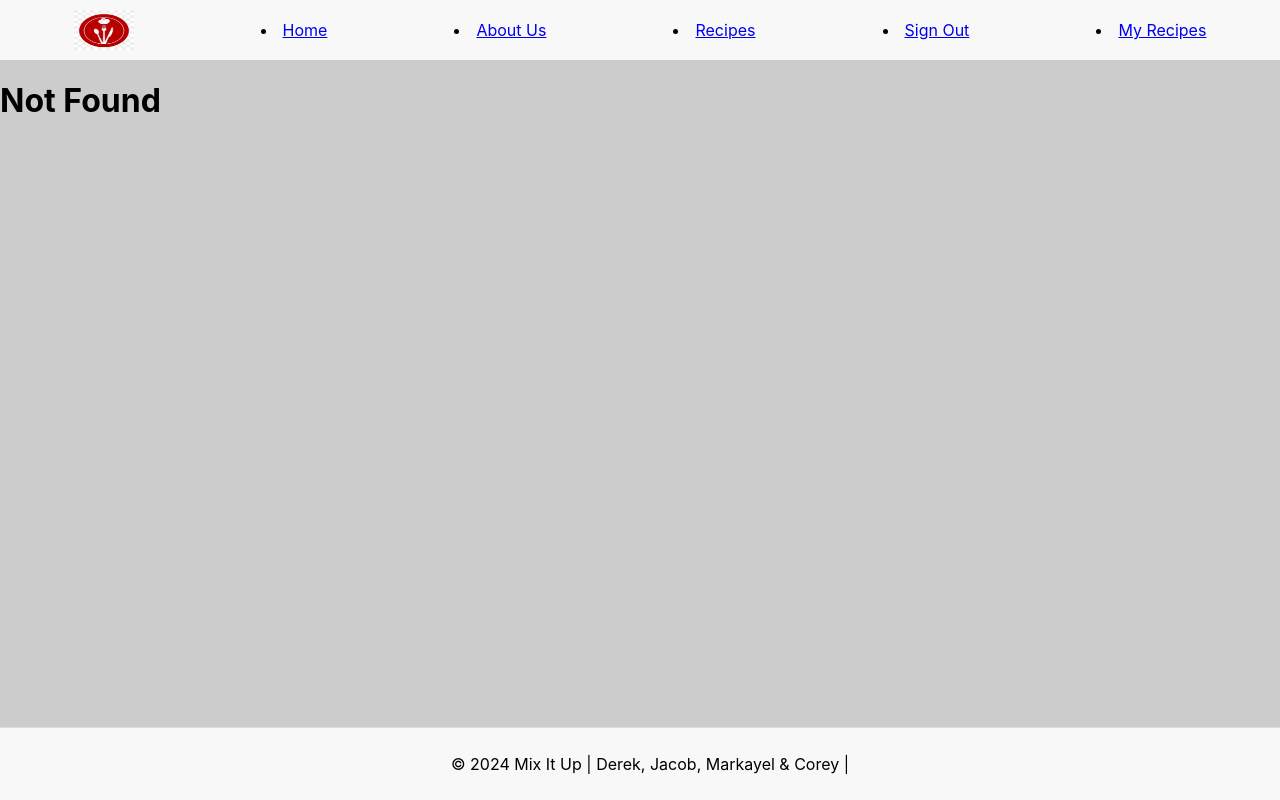
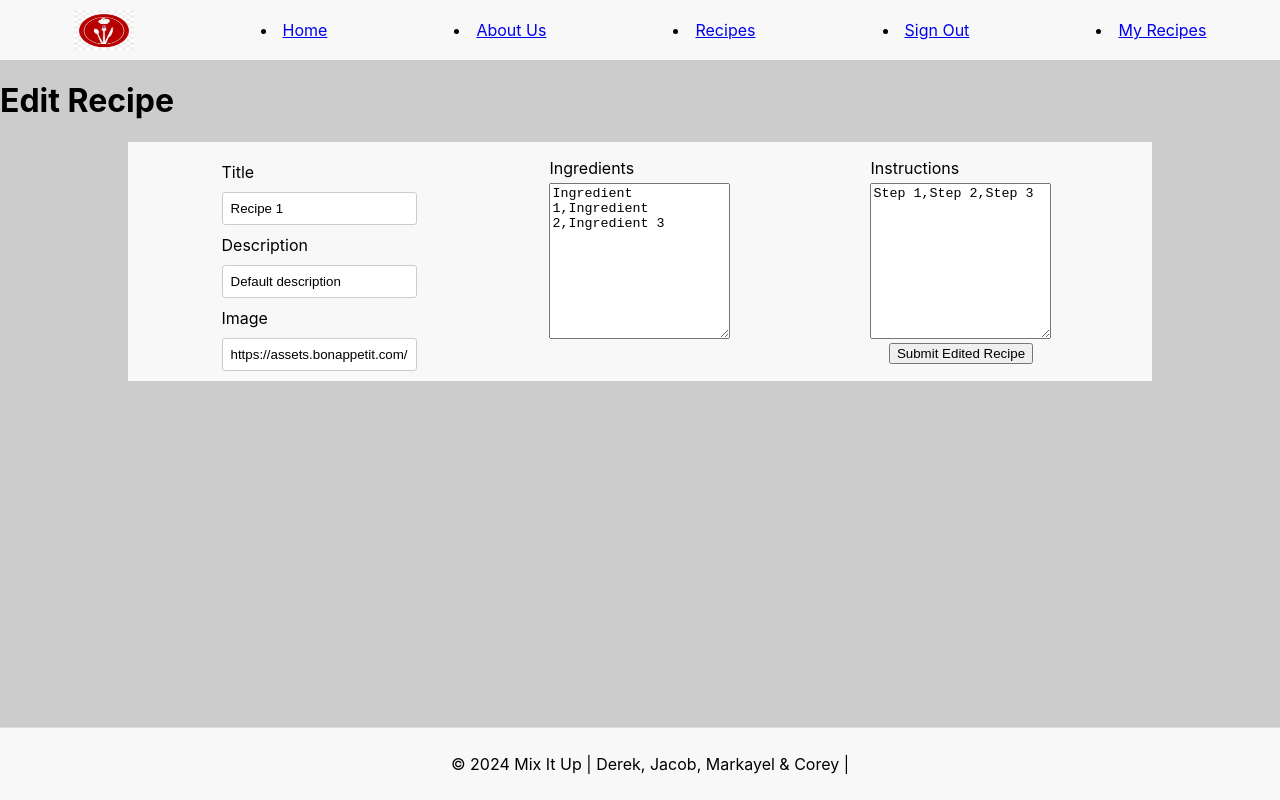
Before and after one commit to Learn-DJMC/themixitup-frontend, a React (Create React App) app: page /edit/1 in a window 1280 px wide. Before the commit this address had no page. Built offline with nearby package versions, Linux system fonts and the light colour scheme.

Commit message:
added recipe edit

```diff
--- a/src/App.js
+++ b/src/App.js
@@ -10,6 +10,7 @@ import NotFound from "./Pages/NotFound";
 import RecipesIndex from "./Pages/RecipesIndex";
 import RecipesProtectedIndex from "./Pages/RecipesProtectedIndex";
 import RecipesShow from "./Pages/RecipesShow";
+import RecipesEdit from "./Pages/RecipesEdit";
 import RecipesNew from "./Pages/RecipesNew";
 import SignIn from "./Pages/SignIn";
 import SignOut from "./Pages/SignOut";
@@ -30,6 +31,8 @@ const App = () => {
   const deleteRecipe = () => {};
 
   const createRecipe = () => {};
+
+  const updateRecipe = () => {};
 
   return (
     <>
@@ -65,6 +68,7 @@ const App = () => {
         <Route path="/signin" element={<SignIn signin={signin} />} />
         <Route path="/signup" element={<SignUp />} />
         <Route path="/signout" element={<SignOut />} />
+        <Route path="/edit/:id" element={<RecipesEdit recipes={recipes} updateRecipe={updateRecipe} />} />
         <Route path="*" element={<NotFound />} />
       </Routes>
       <Footer />
--- a/src/Components/Header.js
+++ b/src/Components/Header.js
@@ -39,8 +39,9 @@ const Header = ({ currentUser, signout }) => {
               <NavLink to="/signout">Sign Out</NavLink>
             </NavItem>
             <NavItem>
-              <NavLink to="/recipes-protected-index">My Recipes</NavLink>
+              <NavLink to="/myrecipes">My Recipes</NavLink>
             </NavItem>
+
           </>
         )}
       </main>
--- /dev/null
+++ b/src/Pages/RecipesEdit.js
@@ -0,0 +1,103 @@
+import React, { useState } from "react";
+import { Form, FormGroup, Label, Input, Button } from "reactstrap";
+import { useNavigate, useParams } from "react-router-dom";
+
+const RecipesEdit = ({ recipes, updateRecipe, currentUser }) => {
+const { id }  = useParams()
+
+let currentRecipe = recipes?.find((recipes) => recipes.id === +id)
+const navigate = useNavigate();
+  const [editRecipe, setEditRecipe] = useState({
+    title: currentRecipe?.title,
+    category: currentRecipe?.category,
+    dietary_restrictions: currentRecipe?.dietary_restrictions,
+    rating: currentRecipe?.rating,
+    description: currentRecipe?.description,
+    ingredients: [currentRecipe?.ingredients],
+    instructions: [currentRecipe?.instructions],
+    image: currentRecipe?.image,
+    user_id: currentUser?.id,
+  });
+
+  const handleChange = (e) => {
+    setEditRecipe({ ...editRecipe, [e.target.name]: e.target.value.split("\n") });
+  };
+
+  const handleSubmit = () => {
+    updateRecipe(editRecipe, currentRecipe?.id);
+    navigate("/myrecipes");
+  };
+  return (
+    <div className="recipe-Edit">
+      <h1>Edit Recipe</h1>
+      <Form className="recipe-form">
+        <div className="recipe-form-column1">
+          <FormGroup>
+            <Label for="title">Title</Label>
+            <Input
+              id="title"
+              name="title"
+              placeholder="Recipe Title"
+              value={editRecipe?.title}
+              type="text"
+              onChange={handleChange}
+            />
+          </FormGroup>
+          <FormGroup>
+            <Label for="description">Description</Label>
+            <Input
+              id="description"
+              name="description"
+              placeholder="Description"
+              value={editRecipe?.description}
+              type="text"
+              onChange={handleChange}
+            />
+          </FormGroup>
+          <FormGroup>
+            <Label for="image">Image</Label>
+            <Input
+              id="image"
+              name="image"
+              placeholder="Image"
+              value={editRecipe?.image}
+              type="url"
+              onChange={handleChange}
+            />
+          </FormGroup>
+        </div>
+        <div className="recipe-form-column2">
+          <FormGroup>
+            <Label for="ingredients">Ingredients</Label>
+            <Input
+              id="ingredients"
+              name="ingredients"
+              placeholder="Ingredients (press enter after each)"
+              value={editRecipe?.ingredients}
+              type="textarea"
+              rows="10"
+              onChange={handleChange}
+            />
+          </FormGroup>
+        </div>
+        <div className="recipe-form-column3">
+          <FormGroup>
+            <Label for="instructions">Instructions</Label>
+            <Input
+              id="instructions"
+              name="instructions"
+              placeholder="Instructions (press enter after each)"
+              value={editRecipe?.instructions}
+              type="textarea"
+              rows="10"
+              onChange={handleChange}
+            />
+          </FormGroup>
+          <Button onClick={handleSubmit}>Submit Edited Recipe</Button>
+        </div>
+      </Form>
+    </div>
+  );
+};
+
+export default RecipesEdit;
```
Also changed, not shown: 1 other file (tests, documents, lock files or other folders).
